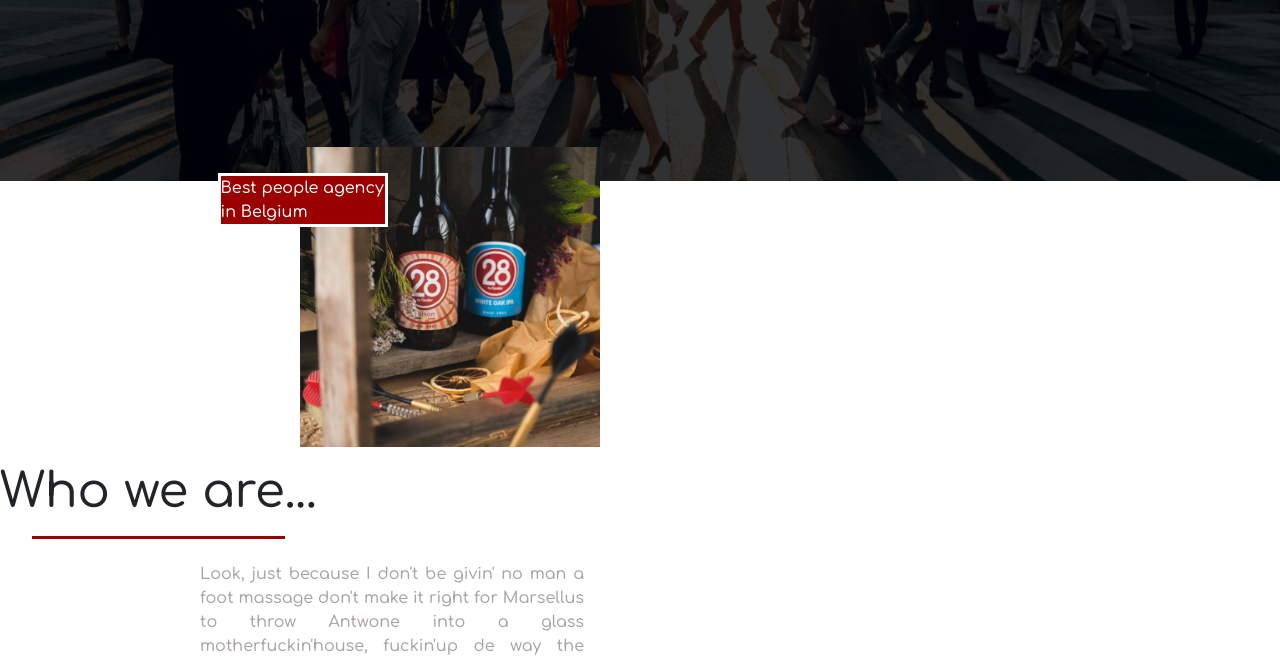
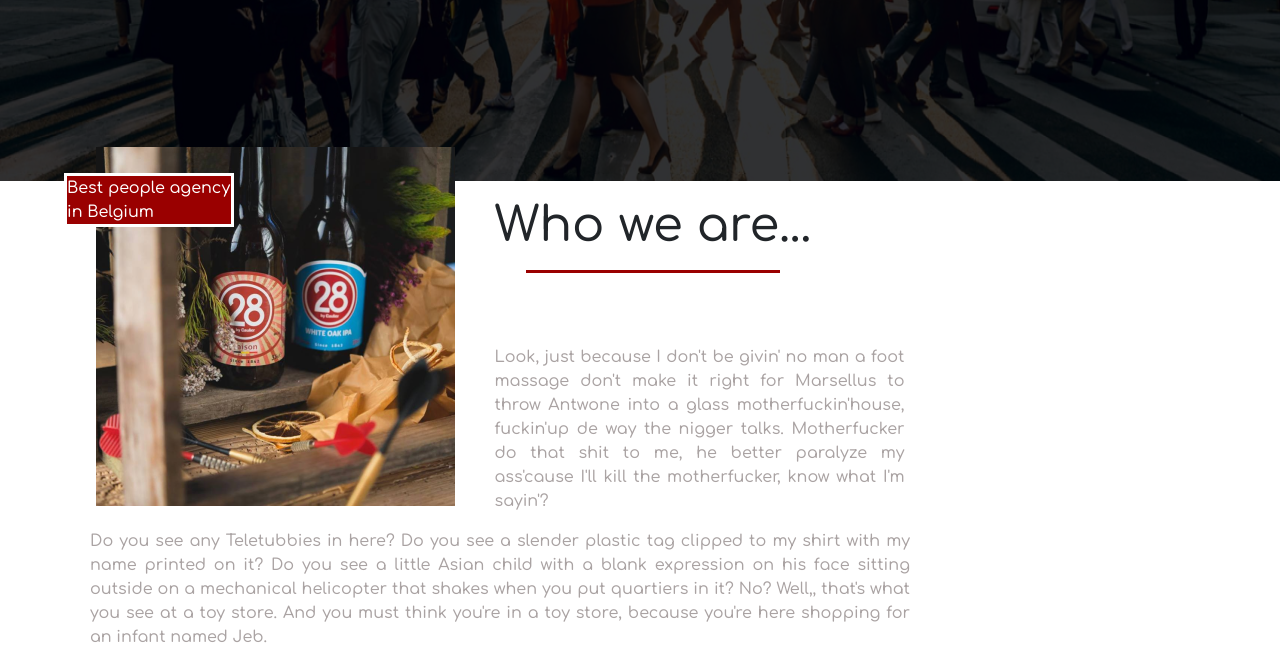
Before and after one commit to doneuxsimon/maineventer, a plain HTML site: page index.html in a window 1280 px wide. Shown: the part 379-1039 px from the top of the page. Drawn offline with nearby package versions, Linux system fonts and the light colour scheme.

Commit message:
modif margin etc

```diff
--- a/index.html
+++ b/index.html
@@ -37,13 +37,14 @@
         <!-- PART II -JOELLE-->
 
         <!-- Texte encadré sur photo + image -->
+
         <section class="firstpartbody">
             <aside class="titre1">Best people agency in Belgium</aside>
 
-            <figure class="partie1">
+            <section class="partie1">
+            <figure>
                 <img class="imagedebiere" src="./assets/imageBiere28.png" alt="biere28" title="Bière28">
             </figure>
-        </section>
 
         <section class="texte1">
             <h2> Who we are...</h2>
@@ -54,6 +55,8 @@
                 me, he better paralyze my ass'cause I'll kill the motherfucker, know what I'm sayin'?
             </p>
         </section>
+    </section>
+
         <section>
             <p class="para2">Do you see any Teletubbies in here? Do you see a slender plastic tag clipped to my shirt with my name
                 printed on it? Do you see a little Asian child with a blank expression on his face sitting outside on a
@@ -61,7 +64,9 @@
                 store. And
                 you must think you're in a toy store, because you're here shopping for an infant named Jeb. </p>
         </section>
+    </section>
 
+    <!-- </section> -->
 
         <!-- PART II - JOELLE -->
 
--- a/style.css
+++ b/style.css
@@ -76,7 +76,7 @@ nav a:hover {
 .firstpartbody {
     padding-top: 15%;
     display: flex;
-    flex-direction: column;
+    flex-wrap: wrap;
 }
 
 .titre1 {
@@ -86,48 +86,36 @@ nav a:hover {
     color: white;
     width: 170px;
     margin-top: 2%;
-    margin-left:17%;
+    margin-left:5%;
 }
 
 .partie1 {
     display: flex;
-    flex-direction: row;
-}
-
-.imagedebiere {
-    margin-left: 30%;
-    max-width: 300px;
+    justify-content: center;
 }
 
 .texte1{
-    margin-right: 20%;
-    /* margin-left: 40px;
-    max-width: 30%;
-    padding-top: 25px;
-    margin-top: 10px;  */
+   padding-left: 4%;
+   flex-basis: 45%;
+   padding-top: 5%;
 }
-
 
 .para1{
     color: rgb(170, 163, 163);
-    /* padding-top: 10%; */
+    padding-top: 12%;
     text-align: justify;
-    margin-right: 20%;
-    margin-left: 25%;
-    color: rgb(170, 163, 163);
-    max-width: 48%;
-    text-align: justify; */
 }
 
 .para2{
     color: rgb(170, 163, 163);
     text-align: justify;
-    margin-right: 20%;
-    margin-left: 25%;
-    color: rgb(170, 163, 163);
-    max-width: 48%;
-    text-align: justify;
+    display: flex;
+    justify-content: center;
+    padding-left: 9%;
+    padding-right: 9%;
+
 }
+
 
 
 /* PART II - JOELLE */
```
